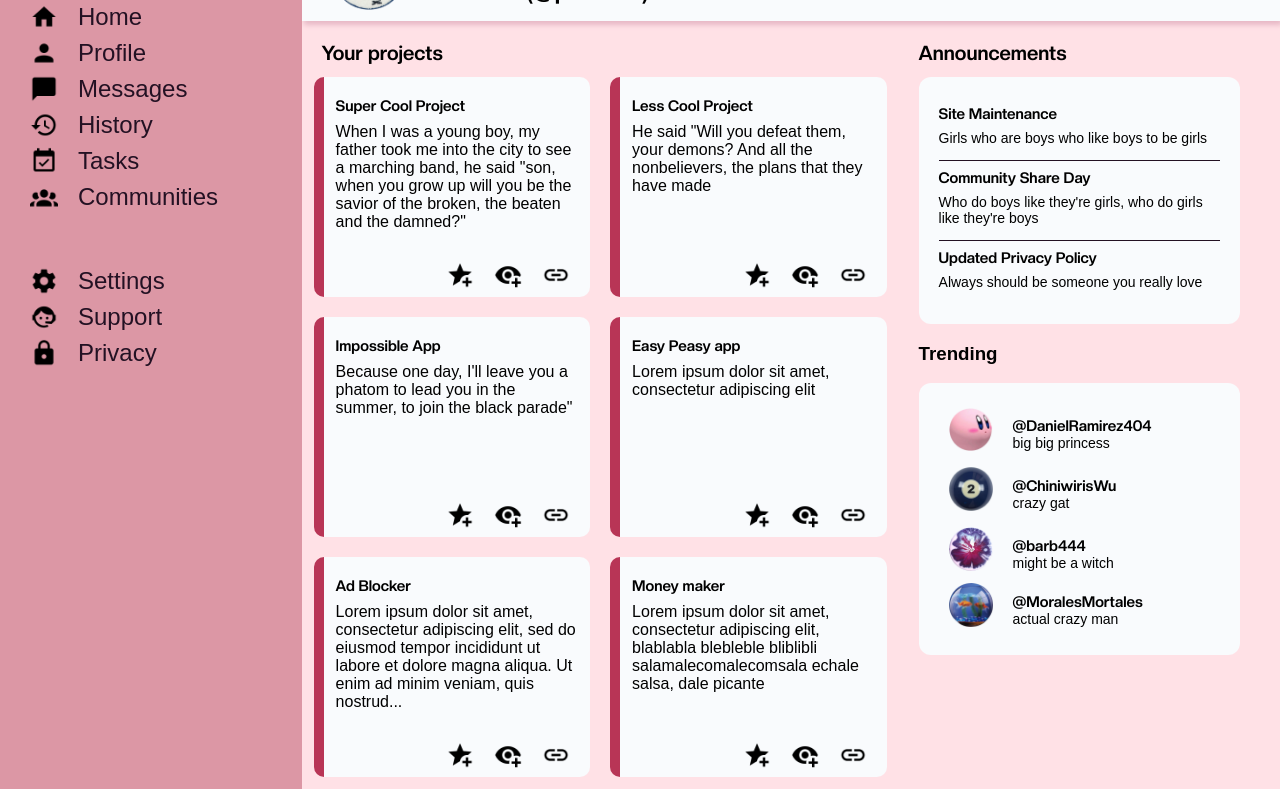
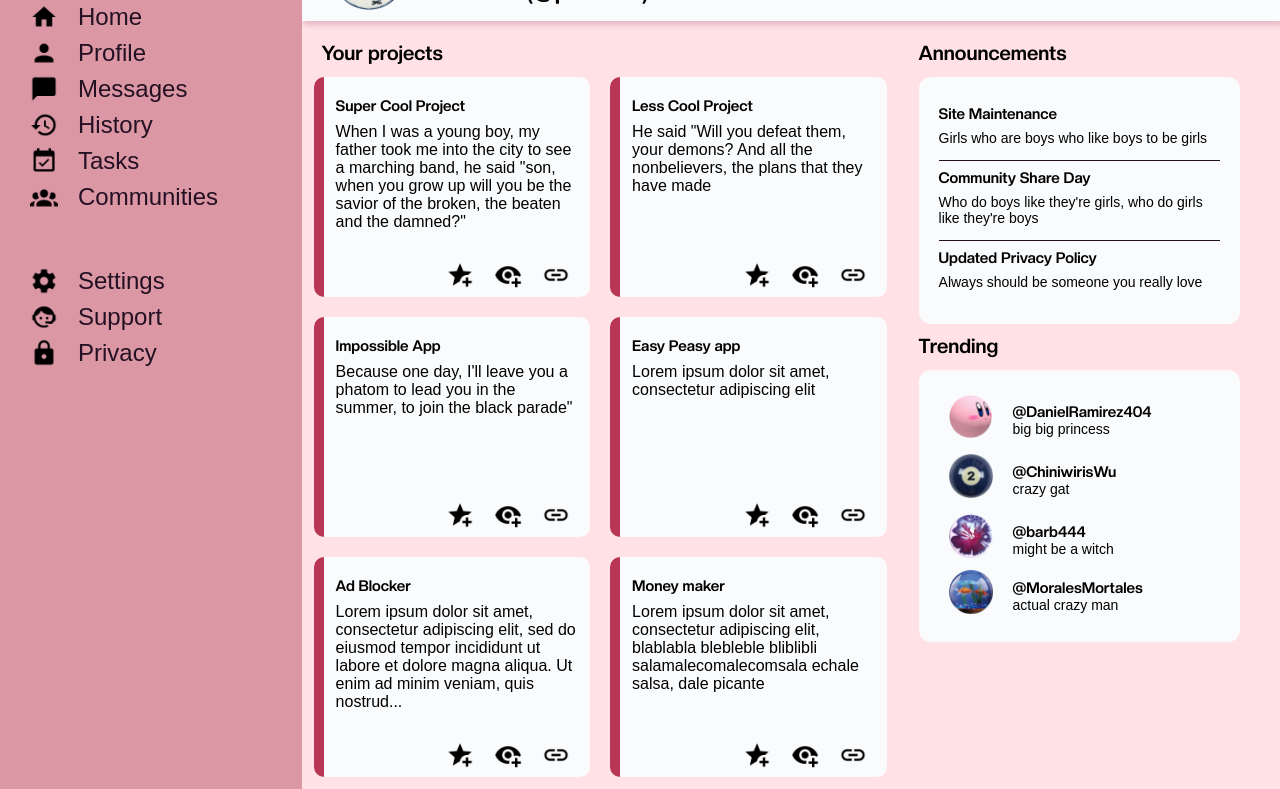
Before and after one commit to paticow/admin-dashboard, a plain HTML site: page index.html in a window 1280 px wide. Shown: the part 144-933 px from the top of the page. Drawn offline with Linux system fonts and the light colour scheme.

Commit message:
Fix a title

```diff
--- a/index.html
+++ b/index.html
@@ -144,7 +144,7 @@
                 </div>
             </div>
             <div id="trending">
-                <h3>Trending</h3>
+                <p id="trending-text">Trending</p>
                 <div id="trending-content">
                     <div class="users">
                         <a id="pfp1"><span class="icon pfps"></span></a>
--- a/styles.css
+++ b/styles.css
@@ -270,7 +270,7 @@ a{
     border-bottom: solid 1px #231123;
 }
 
-#announ-text{
+#announ-text, #trending-text{
     margin: 10px 0px 12px 0px;
     font-family: "creato-display-dark", sans-serif;
     font-size: 20px;
```
